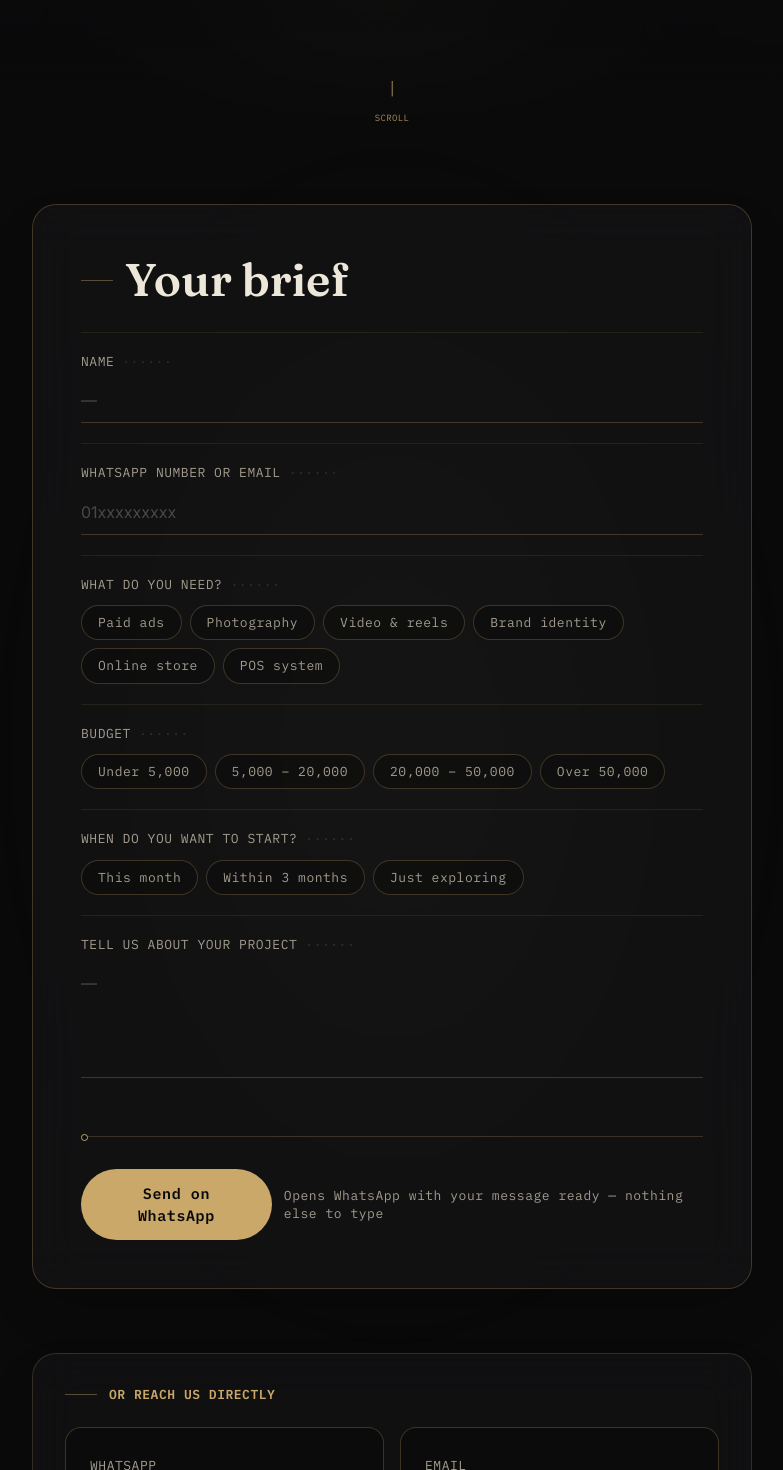
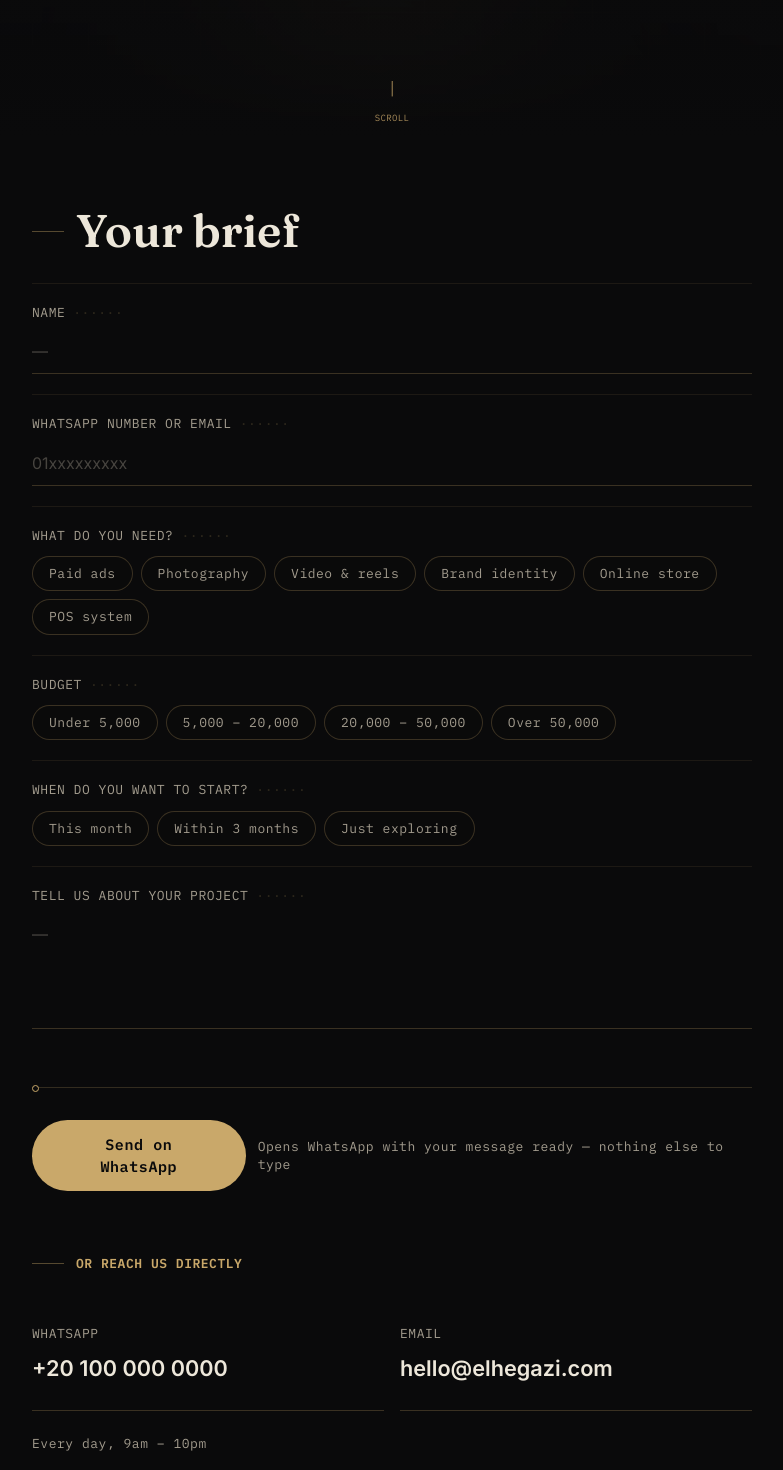
Before and after one commit to M7mod-hegazy/ELhegazyCompany, a Next.js app: page /en/contact in a window 1280 px wide. Shown: the part 660-2130 px from the top of the page, without its empty margins (248-1031 px from the left). Built offline with nearby package versions, Linux system fonts and the light colour scheme.

Commit message:
fix: remove island wrappers from contact page form and channels, add cache buster to videos

```diff
--- a/src/app/[locale]/contact/page.tsx
+++ b/src/app/[locale]/contact/page.tsx
@@ -103,7 +103,7 @@ function ContactChannels() {
 
   return (
     <div className="relative z-10 mx-auto max-w-3xl px-6 pb-24">
-      <div className="rounded-3xl border border-brass/20 bg-ink-800/60 p-8 backdrop-blur-xl shadow-2xl">
+      <div className="w-full">
         <div className="flex items-center gap-3 mb-6">
           <span className="h-px w-8 bg-brass/40" />
           <p className="font-mono text-xs uppercase tracking-[0.2em] text-brass font-semibold">
@@ -116,7 +116,7 @@ function ContactChannels() {
             href={whatsappHref}
             target="_blank"
             rel="noopener noreferrer"
-            className="rounded-2xl border border-brass/25 bg-ink-900/60 p-6 transition-all hover:border-brass hover:bg-brass/10 group"
+            className="rounded-none border-b border-brass/25 py-6 transition-all hover:border-brass group"
           >
             <span className="font-mono text-xs uppercase tracking-widest text-bone-muted group-hover:text-brass transition-colors">
               WhatsApp
@@ -129,7 +129,7 @@ function ContactChannels() {
           {/* Email */}
           <a
             href={`mailto:${siteConfig.contact.email}`}
-            className="rounded-2xl border border-brass/25 bg-ink-900/60 p-6 transition-all hover:border-brass hover:bg-brass/10 group"
+            className="rounded-none border-b border-brass/25 py-6 transition-all hover:border-brass group"
           >
             <span className="font-mono text-xs uppercase tracking-widest text-bone-muted group-hover:text-brass transition-colors">
               Email
--- a/src/components/film/AmbientFilm.tsx
+++ b/src/components/film/AmbientFilm.tsx
@@ -50,8 +50,8 @@ export function AmbientFilm({
   const wrapperRef = useRef<HTMLDivElement>(null);
   const [painting, setPainting] = useState(false);
 
-  const resolvedSrc = isPortrait && srcPortrait ? srcPortrait : src;
-  const resolvedPoster = isPortrait && posterPortrait ? posterPortrait : poster;
+  const resolvedSrc = (isPortrait && srcPortrait ? srcPortrait : src) + "?v=3";
+  const resolvedPoster = (isPortrait && posterPortrait ? posterPortrait : poster) + "?v=3";
 
   /* ── Attach the source once permission is granted. ── */
   useEffect(() => {
--- a/src/components/site/ContactForm.tsx
+++ b/src/components/site/ContactForm.tsx
@@ -103,20 +103,10 @@ export function ContactForm() {
   /* ── Render ─────────────────────────────────────────────────── */
   return (
     <div id="contact-form" className="relative mx-auto max-w-3xl px-6 py-16 scroll-mt-24">
-      {/* Decorative ambient card glow */}
-      <div
-        aria-hidden
-        className="pointer-events-none absolute -inset-2 rounded-3xl opacity-50 blur-2xl"
-        style={{
-          background:
-            "radial-gradient(ellipse at center, rgba(201,168,106,0.18) 0%, transparent 70%)",
-        }}
-      />
-
       <form
         onSubmit={handleSubmit}
         noValidate
-        className="relative z-10 rounded-3xl border border-brass/25 bg-ink-800/70 p-8 sm:p-12 backdrop-blur-xl shadow-2xl"
+        className="relative z-10 w-full"
         aria-label={t("formTitle")}
       >
         <div className="flex items-center gap-3 mb-6">
```
